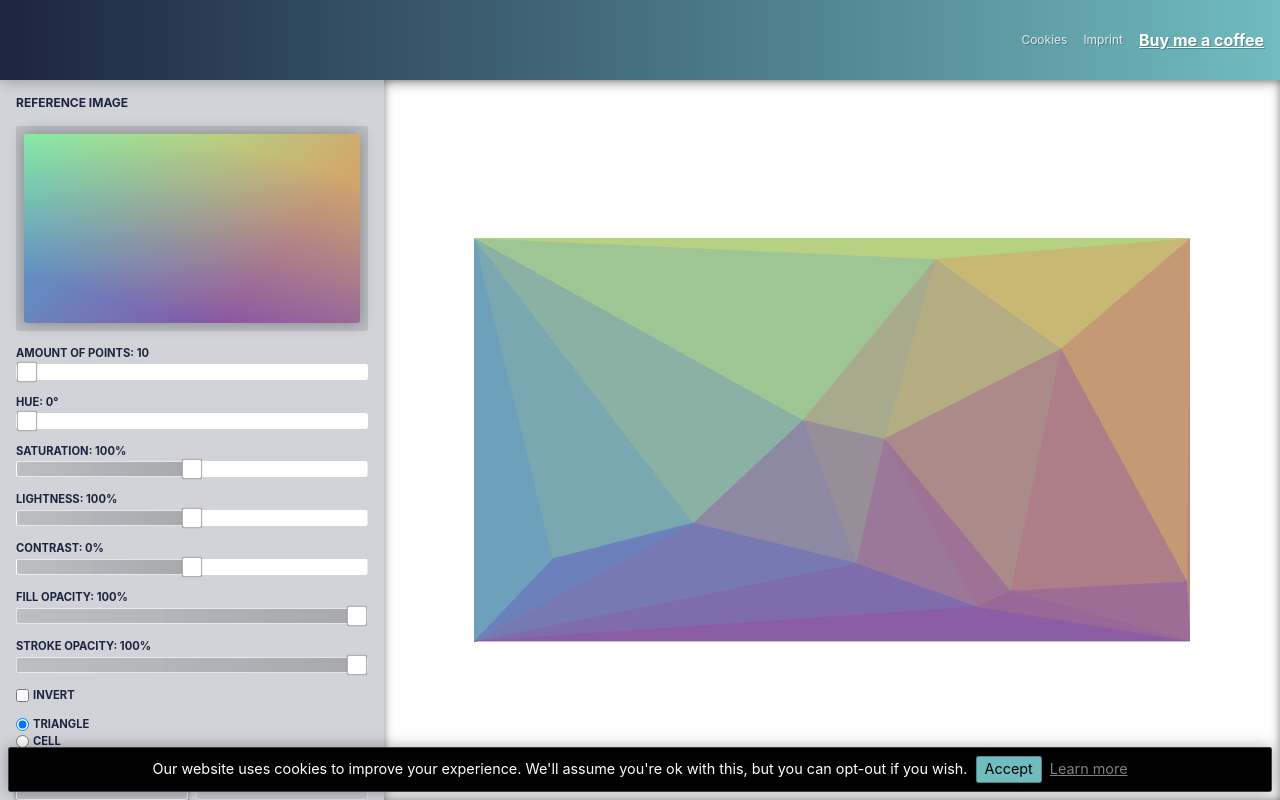
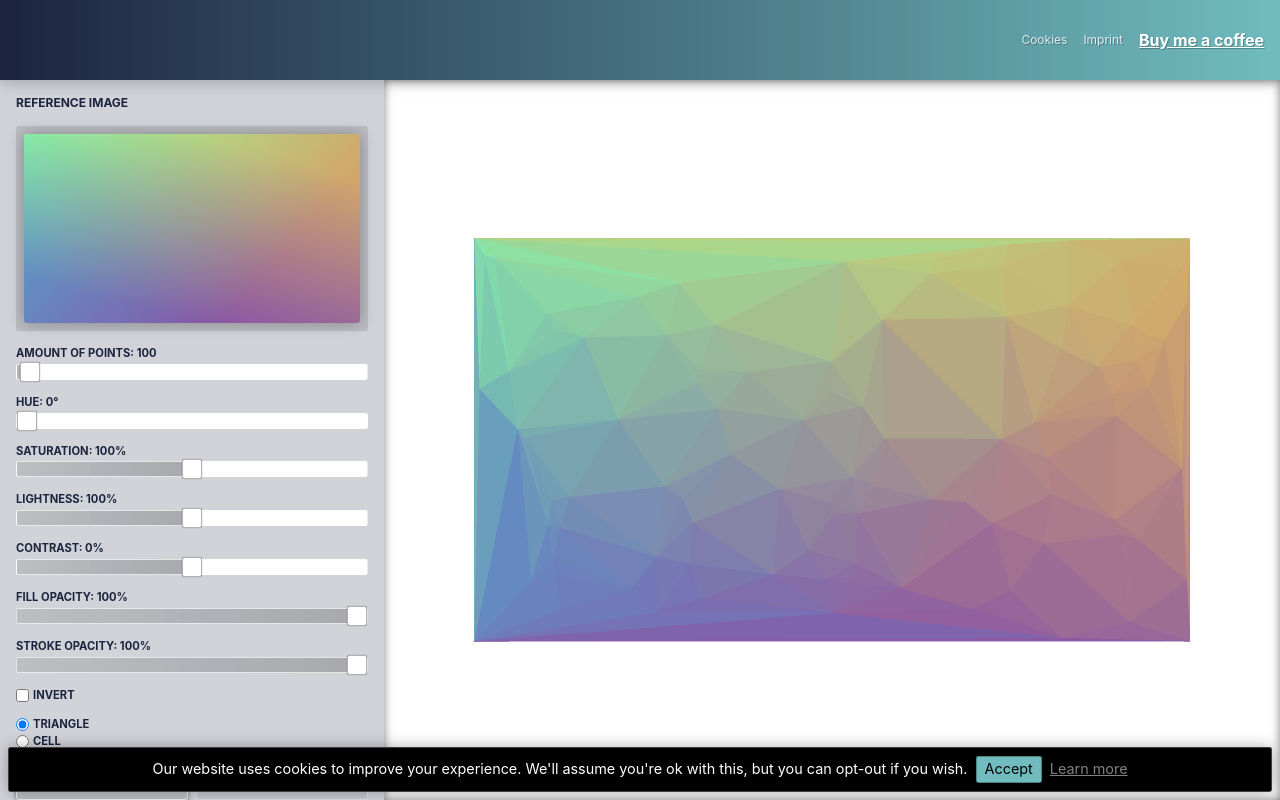
Before and after one commit to Niekes/polify, a Vue app: page / in a window 1280 px wide. Built offline with nearby package versions, Linux system fonts and the light colour scheme; no server answers.

Commit message:
Update Home.vue

```diff
--- a/src/views/Home.vue
+++ b/src/views/Home.vue
@@ -145,7 +145,7 @@
                 <base-button
                     class="reset-btn"
                     :icon="'#reset'"
-                    :disabled="!(amount !== 10
+                    :disabled="!(amount !== 100
                         || invert !== false
                         || hue !== 0
                         || saturation !== 100
@@ -225,7 +225,7 @@ export default {
 
     data() {
         return {
-            amount: 10,
+            amount: 100,
             hue: 0,
             contrast: 0,
             saturation: 100,
@@ -287,7 +287,7 @@ export default {
         },
         update(p) {
             this.particales = p || (this.shape === 'triangle'
-                ? range(this.amount).map(() => [
+                ? range(this.amount - 4).map(() => [
                     randomInt(0, this.width)(),
                     randomInt(0, this.height)(),
                 ])
@@ -583,7 +583,7 @@ export default {
         },
 
         resetAmount() {
-            this.amount = 10;
+            this.amount = 100;
         },
 
         resetHue() {
```
